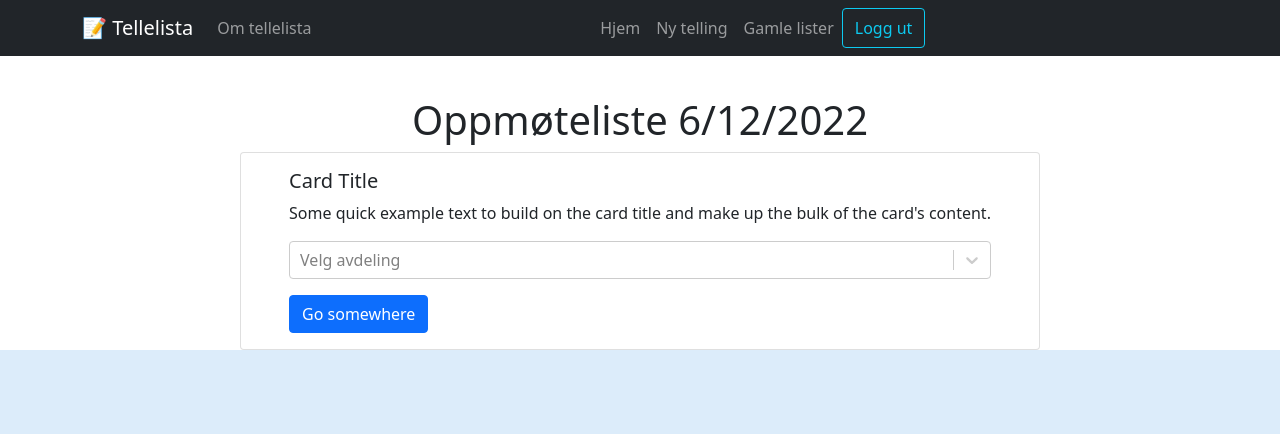
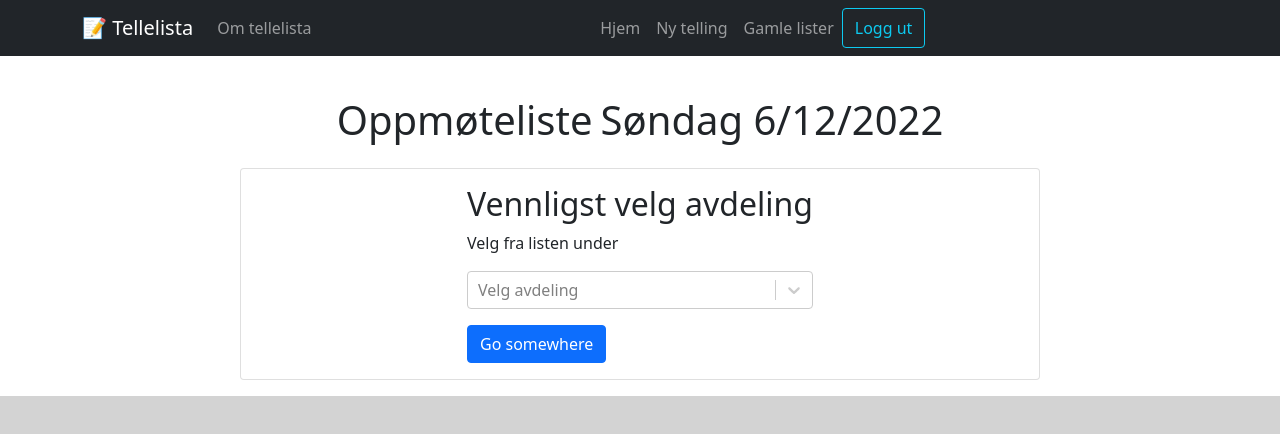
Before and after one commit to torhenningegenes/telleliste, a Next.js app: page /Reg in a window 1280 px wide. Shown: the top 434 px of the page. Built offline with nearby package versions, Linux system fonts and the light colour scheme; no server answers; sample sign-in values are in the browser's storage.

Commit message:
added dropdown and current date component

```diff
--- /dev/null
+++ b/components/current-date.js
@@ -0,0 +1,21 @@
+function CurrentDate() {
+  const ukedager = [
+    "Søndag",
+    "Mandag",
+    "Tirsdag",
+    "Onsdag",
+    "Torsdag",
+    "Fredag",
+    "Lørdag",
+  ];
+  const date = new Date();
+  const day = date.getDay();
+  const currentDay = ukedager[date.getDay()];
+  console.log(day);
+  const currentDate = date.toLocaleDateString();
+  console.log(currentDate);
+  const dayAndDate = currentDay + " " + currentDate;
+  return <div className="ms-2">{dayAndDate}</div>;
+}
+
+export default CurrentDate;
--- /dev/null
+++ b/components/layout/dropdown.js
@@ -0,0 +1,35 @@
+import { Container, Card, Button } from "react-bootstrap";
+import Select from "react-select";
+import makeAnimated from "react-select";
+
+function Dropdown() {
+  const avdelinger = [
+    { value: "Avdeling 1", label: "Avdeling 1" },
+    { value: "Avdeling 2", label: "Avdeling 2" },
+    { value: "Avdeling 3", label: "Avdeling 3" },
+  ];
+  return (
+    <Container className="d-flex align-items-center justify-content-center ">
+      <Card
+        style={{ width: "50rem" }}
+        className="d-flex align-items-center justify-content-center mt-3 mb-3"
+      >
+        <Card.Body>
+          <Card.Title className="font-weight-bold">
+            <h2> Vennligst velg avdeling</h2>
+          </Card.Title>
+          <Card.Text>Velg fra listen under</Card.Text>
+          <Select
+            className="mb-3"
+            options={avdelinger}
+            placeholder="Velg avdeling"
+            isSearchable
+          />
+          <Button variant="primary">Go somewhere</Button>
+        </Card.Body>
+      </Card>
+    </Container>
+  );
+}
+
+export default Dropdown;
--- a/components/startNav.js
+++ b/components/layout/startNav.js
@@ -4,7 +4,7 @@ import Nav from "react-bootstrap/Nav";
 import Navbar from "react-bootstrap/Navbar";
 import Button from "react-bootstrap/Button";
 
-import { useAuth } from "../context/auth-context";
+import { useAuth } from "../../context/auth-context";
 import { useRouter } from "next/router";
 
 function StartNav() {
--- a/pages/Reg/index.js
+++ b/pages/Reg/index.js
@@ -1,13 +1,10 @@
-import DropdownButton from "react-bootstrap/DropdownButton";
-import InputGroup from "react-bootstrap/InputGroup";
-import Dropdown from "react-bootstrap/Dropdown";
+import Dropdown from "../../components/layout/dropdown";
 import { Container, Card, Button } from "react-bootstrap";
 import { useRouter } from "next/router";
 import Barnegruppe from "./barnegruppe";
 import AvdelingPage from "./[avdeling]";
 import { useState } from "react";
-import Select from "react-select";
-import makeAnimated from "react-select";
+import CurrentDate from "../../components/current-date";
 
 function RegKids() {
   const [dropdown, setDropdown] = useState();
@@ -33,27 +30,6 @@ function RegKids() {
     { id: 13, navn: "Christian", tilstede: true, avdeling: "Avdeling 5" },
   ];
 
-  // Creating day and date
-  const ukedager = [
-    "Mandag",
-    "Tirsdag",
-    "Onsdag",
-    "Torsdag",
-    "Fredag",
-    "Lørdag",
-    "Søndag",
-  ];
-  const date = new Date();
-  const day = new Date().getDay();
-  const currentDay = ukedager[date.getDate()];
-  console.log(currentDay);
-  const currentDate = date.toLocaleDateString();
-  console.log(currentDate);
-  const avdelinger = [
-    { value: "Avdeling 1", label: "Avdeling 1" },
-    { value: "Avdeling 2", label: "Avdeling 2" },
-    { value: "Avdeling 3", label: "Avdeling 3" },
-  ];
   const router = useRouter();
   let nyArray = [];
   function filterAvdeling() {
@@ -73,26 +49,10 @@ function RegKids() {
   return (
     <Container>
       <div className="d-flex flex-column align-items-center justify-content-center">
-        <h1 className="margin--top--medium">Oppmøteliste {currentDate}</h1>
-        <Card
-          style={{ width: "50rem" }}
-          className="d-flex align-items-center justify-content-center"
-        >
-          <Card.Body>
-            <Card.Title className="font-weight-bold">Card Title</Card.Title>
-            <Card.Text>
-              Some quick example text to build on the card title and make up the
-              bulk of the card's content.
-            </Card.Text>
-            <Select
-              className="mb-3"
-              options={avdelinger}
-              placeholder="Velg avdeling"
-              isSearchable
-            />
-            <Button variant="primary">Go somewhere</Button>
-          </Card.Body>
-        </Card>
+        <h1 className="margin--top--medium d-flex align-items-center justify-content-center">
+          Oppmøteliste <CurrentDate />
+        </h1>
+        <Dropdown />
       </div>
     </Container>
   );
--- a/pages/_app.js
+++ b/pages/_app.js
@@ -1,9 +1,9 @@
 import "../styles/globals.css";
 import "bootstrap/dist/css/bootstrap.css";
-import NavBar from "../components/nav";
+
 import { AppWrapper } from "./AppWrapper";
 import { AuthProvider } from "../context/auth-context";
-import StartNav from "../components/startNav";
+import StartNav from "../components/layout/startNav";
 import ProtecedRoutes from "../components/proteced-routes";
 import Head from "next/head";
 import { useRouter } from "next/router";
--- a/pages/telling/index.js
+++ b/pages/telling/index.js
@@ -1,7 +1,7 @@
 import { Fragment } from "react";
 import { useRouter } from "next/router";
 import NyTelling from "./nytelling";
-import Footer from "../../components/footer";
+import Footer from "../../components/layout/footer";
 
 function Telling(props) {
   const router = useRouter();
--- a/styles/globals.css
+++ b/styles/globals.css
@@ -5,7 +5,7 @@ body {
   margin: 0;
   font-family: -apple-system, BlinkMacSystemFont, Segoe UI, Roboto, Oxygen,
     Ubuntu, Cantarell, Fira Sans, Droid Sans, Helvetica Neue, sans-serif;
-  background-color: rgb(220, 236, 250);
+  background-color: #d3d3d3;
 }
 
 a {
```
Also changed, not shown: components/layout/footer.js (renamed from components/footer.js), components/layout/head.js (renamed from components/head.js), components/layout/nav.js (renamed from components/nav.js).
